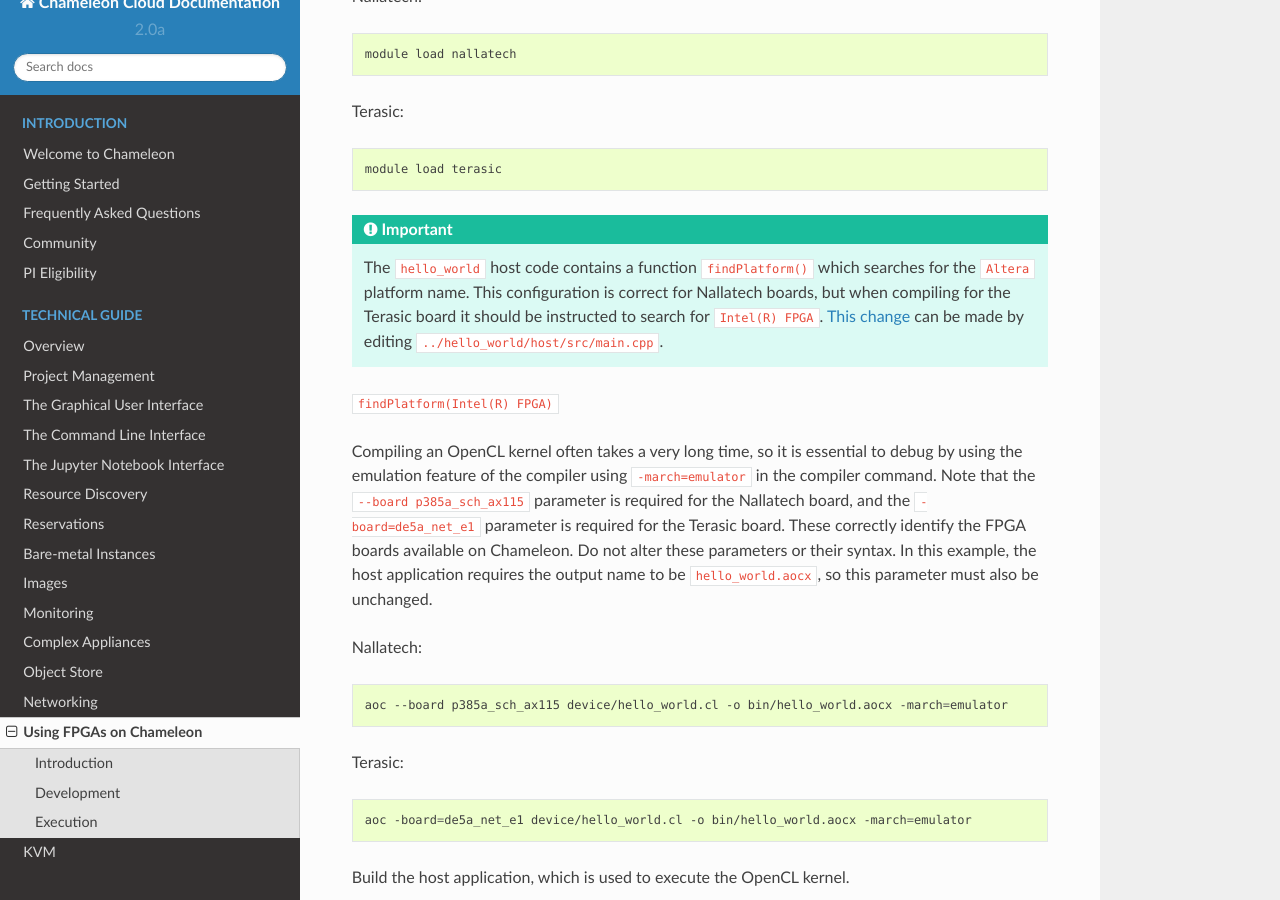
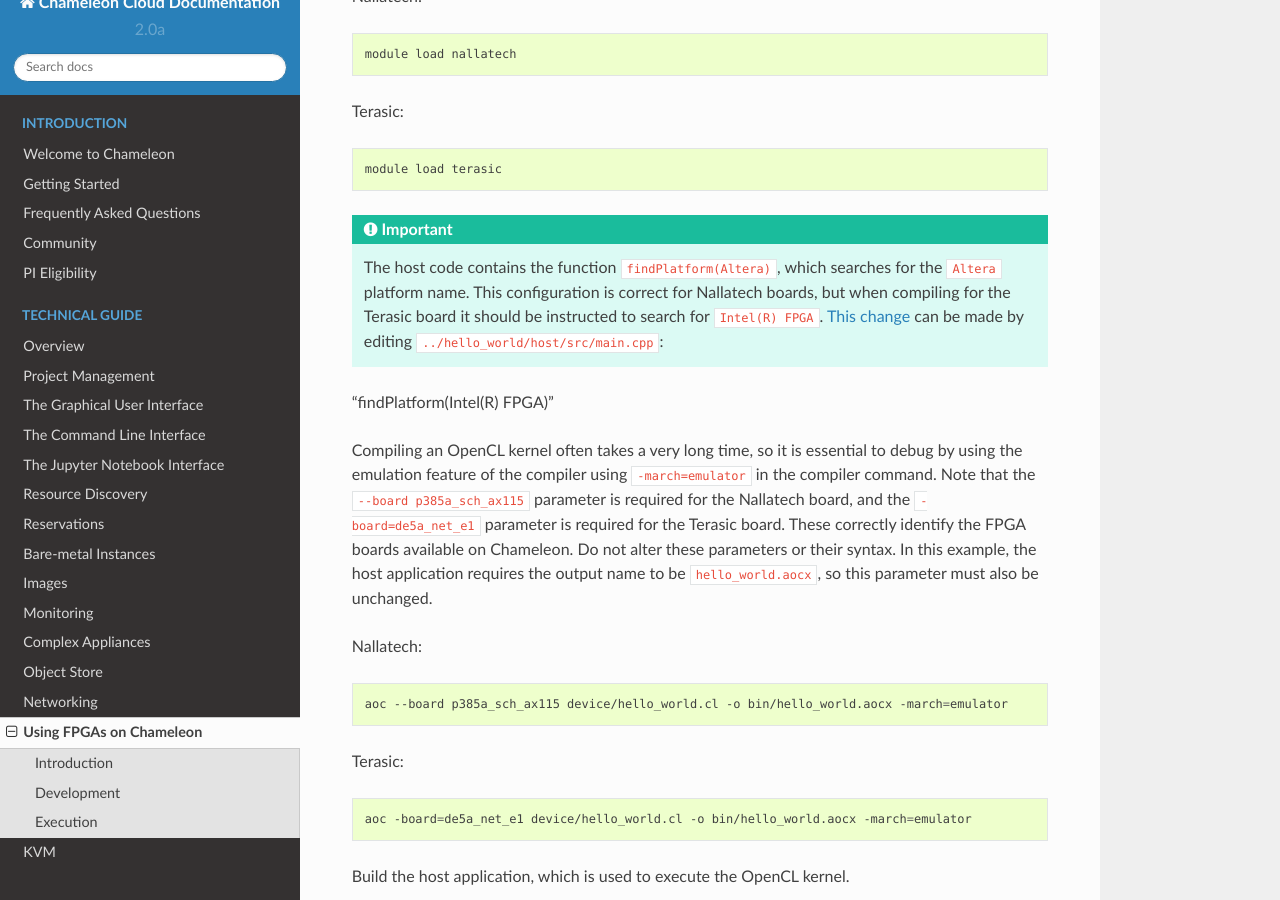
Before and after one commit to ChameleonCloud/docs, a Sphinx documentation site: the page built from source/technical/fpga.rst, in a window 1280 px wide and 900 px high, scrolled down 1408 px. Built offline with Sphinx 7.4.7 and the Read the Docs theme 2.0.0, drawn with Linux system fonts in a browser that asks for light colours.

Commit message:
Update fpga.rst

```diff
--- a/source/technical/fpga.rst
+++ b/source/technical/fpga.rst
@@ -55,9 +55,8 @@ Terasic:
    module load terasic
 
 .. important::
-   The ``hello_world`` host code contains a function ``findPlatform()`` which searches for the ``Altera`` platform name. This configuration is correct for Nallatech boards, but when compiling for the Terasic board it should be instructed to search for ``Intel(R) FPGA``. `This change <https://www.intel.com/content/www/us/en/programmable/support/support-resources/knowledge-base/solutions/fb409015.html>`_ can be made by editing ``../hello_world/host/src/main.cpp``.
-
-``findPlatform(Intel(R) FPGA)``
+   The host code contains the function ``findPlatform(Altera)``, which searches for the ``Altera`` platform name. This configuration is correct for Nallatech boards, but when compiling for the Terasic board it should be instructed to search for ``Intel(R) FPGA``. `This change <https://www.intel.com/content/www/us/en/programmable/support/support-resources/knowledge-base/solutions/fb409015.html>`_ can be made by editing ``../hello_world/host/src/main.cpp``:
+"findPlatform(Intel(R) FPGA)"
 
 Compiling an OpenCL kernel often takes a very long time, so it is essential to debug by using the emulation feature of the compiler using ``-march=emulator`` in the compiler command. Note that the ``--board p385a_sch_ax115`` parameter is required for the Nallatech board, and the ``-board=de5a_net_e1`` parameter is required for the Terasic board. These correctly identify the FPGA boards available on Chameleon. Do not alter these parameters or their syntax. In this example, the host application requires the output name to be ``hello_world.aocx``, so this parameter must also be unchanged.
 
```
